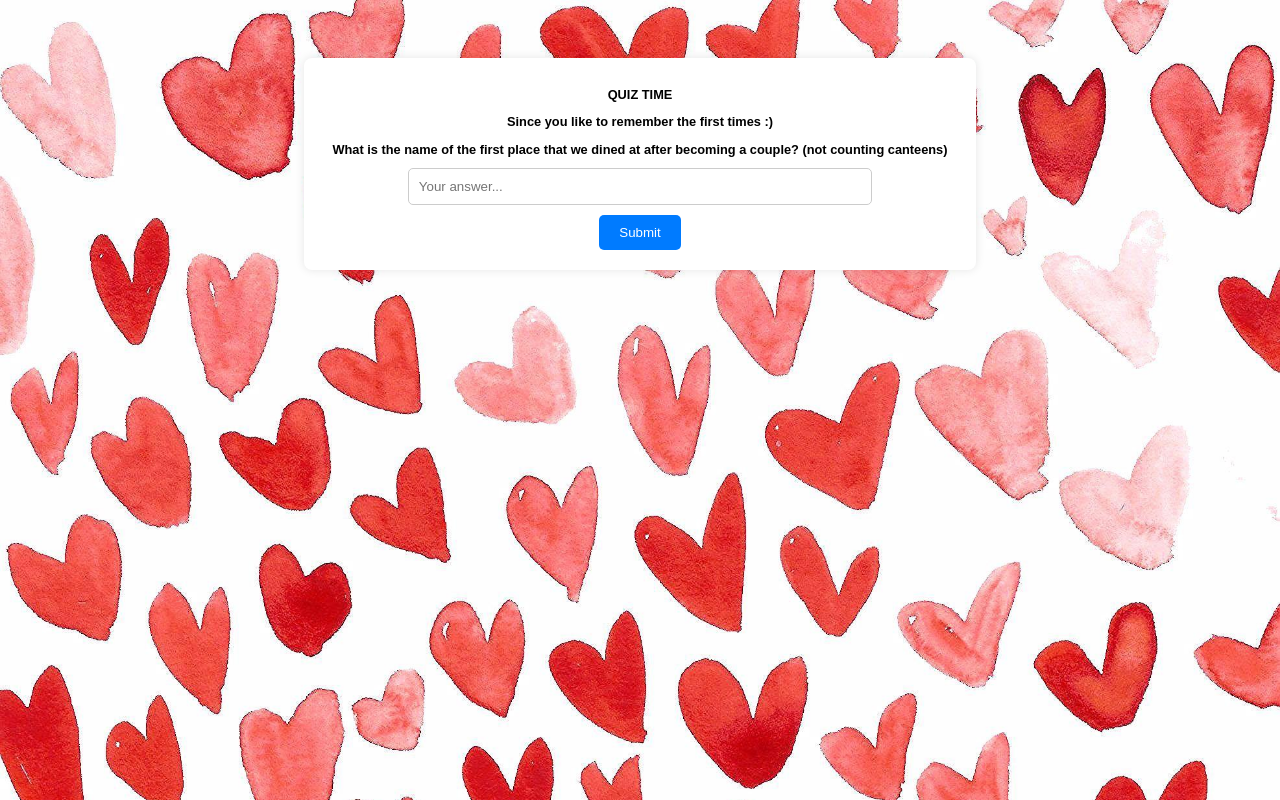
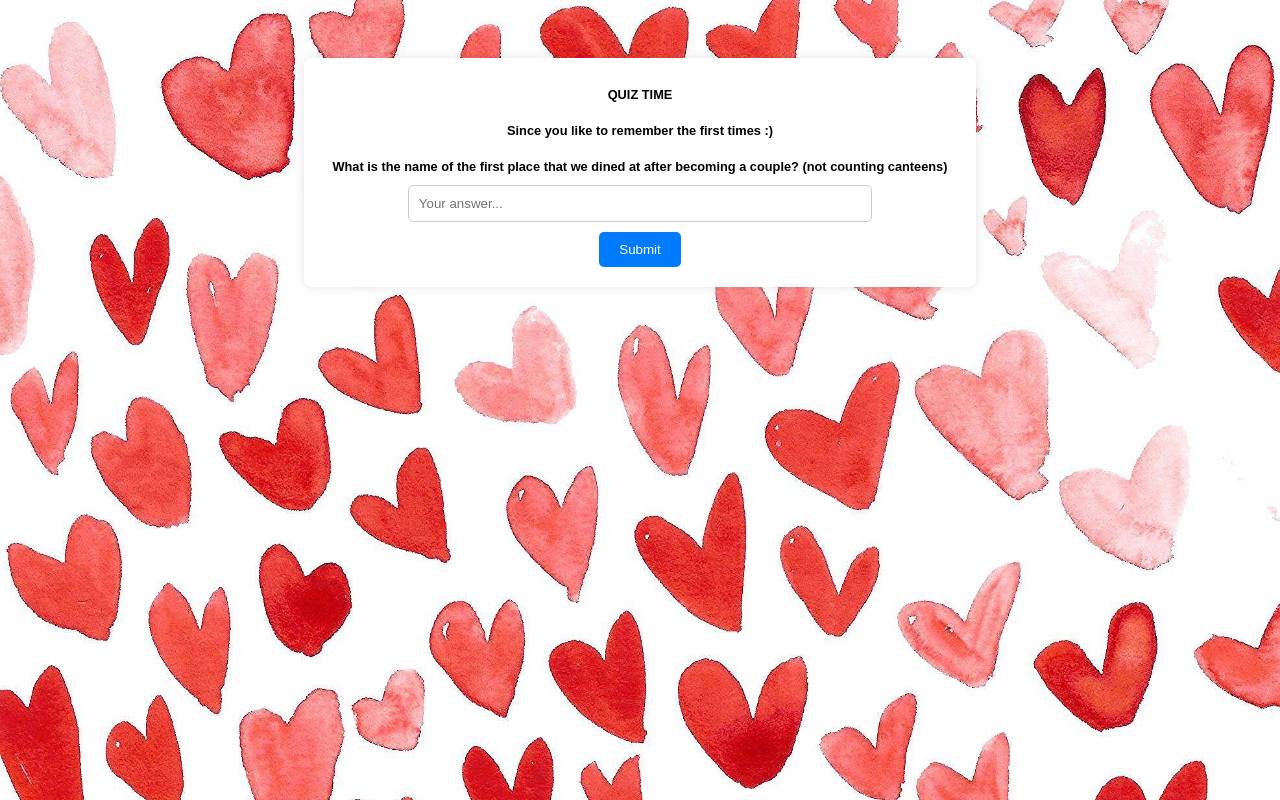
Before and after one commit to nvrmvx/123, a plain HTML site: page index.html in a window 1280 px wide. Drawn offline with Linux system fonts and the light colour scheme.

Commit message:
Update index.html

```diff
--- a/index.html
+++ b/index.html
@@ -60,7 +60,7 @@
             border-radius: 5px;
             font-size: 30%;
         }
-        h1,h2,h3 {
+        h1,h2,h5 {
             font-size: 80%;
         }
     </style>
@@ -68,7 +68,7 @@
 <body>
     <div class="container">
         <h1>QUIZ TIME</h1>
-        <h3>Since you like to remember the first times :)</h3>
+        <h5>Since you like to remember the first times :)</h3>
         <h2>What is the name of the first place that we dined at after becoming a couple? (not counting canteens)</h2>
         <input type="text" id="answerInput" placeholder="Your answer...">
         <br>
@@ -84,7 +84,7 @@
             var predeterminedCode = 'oliva';
 
             if (answer === predeterminedCode) {
-                document.getElementById('message').innerHTML = 'Good job ;)<br>During choir\'s song, amidst the ball\'s grace,<br>We wandered, but could <em>not</em> open <em>this place</em>.';
+                document.getElementById('message').innerHTML = 'Good job ;)<br>Now you're going to have to collect parts of a puzzle across the university!<br>The next clue is:<br>During choir\'s song, amidst the ball\'s grace,<br>We wandered, but could <em>not</em> open <em>this place</em>.';
                 document.getElementById('message').style.display = 'block';
                 document.getElementById('answerInput').style.color = '#000';
                 document.getElementById('message2').style.display = 'none';
```
